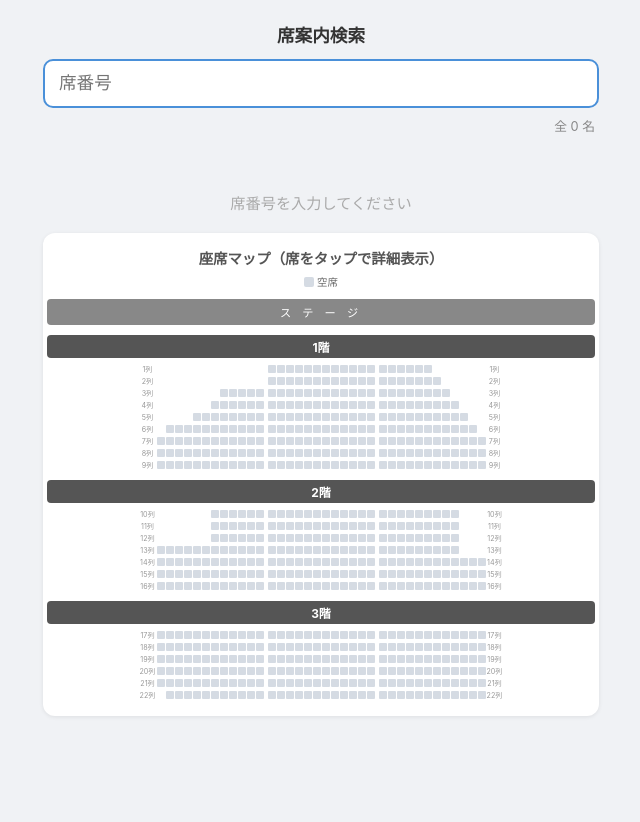
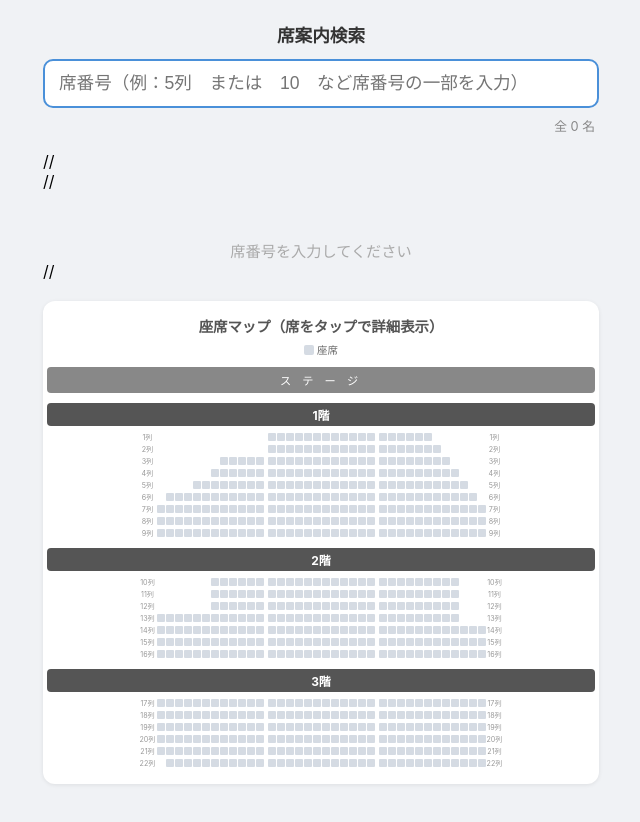
Before and after one commit to amakusasea/amakusacc, a plain HTML site: page index.html in a window 1280 px wide. Shown: the whole page, without its empty margins (319-959 px from the left). Before the commit the page ends 800 px from the top, so only its background shows below. Drawn offline with Linux system fonts and the light colour scheme.

Commit message:
Update index.html

```diff
--- a/index.html
+++ b/index.html
@@ -170,7 +170,7 @@
 <h1>席案内検索</h1>
 
 <div class="search-wrap">
-  <input type="text" id="q" placeholder="席番号" autofocus>
+  <input type="text" id="q" placeholder="席番号（例：5列　または　10　など席番号の一部を入力）" autofocus>
   <button class="clear-btn" id="clearBtn">×</button>
 </div>
 
@@ -181,9 +181,9 @@
 
 <div class="cat-filters" id="catFilters"></div>
 
-<div id="results">
-  <p class="empty">席番号を入力してください</p>
-</div>
+//<div id="results">
+  //<p class="empty">席番号を入力してください</p>
+//</div>
 
 <div class="map-section">
   <div class="map-title">座席マップ（席をタップで詳細表示）</div>
@@ -492,7 +492,7 @@
 
   // 凡例
   function buildLegend() {
-    var html = '<span><span class="swatch" style="background:#d5dbe3"></span>空席</span>';
+    var html = '<span><span class="swatch" style="background:#d5dbe3"></span>座席</span>';
     for (i = 0; i < allCats.length; i++) {
       html += '<span><span class="swatch" style="background:' + getCatColor(allCats[i]) + '"></span>' + allCats[i] + '</span>';
     }
@@ -575,7 +575,7 @@
     resetMap();
 
     if (!q) {
-      resEl.innerHTML = '<p class="empty">名前の一部を入力してください</p>';
+      resEl.innerHTML = '<p class="empty">座席の一部を入力してください</p>';
       countEl.textContent = "";
       return;
     }
```
